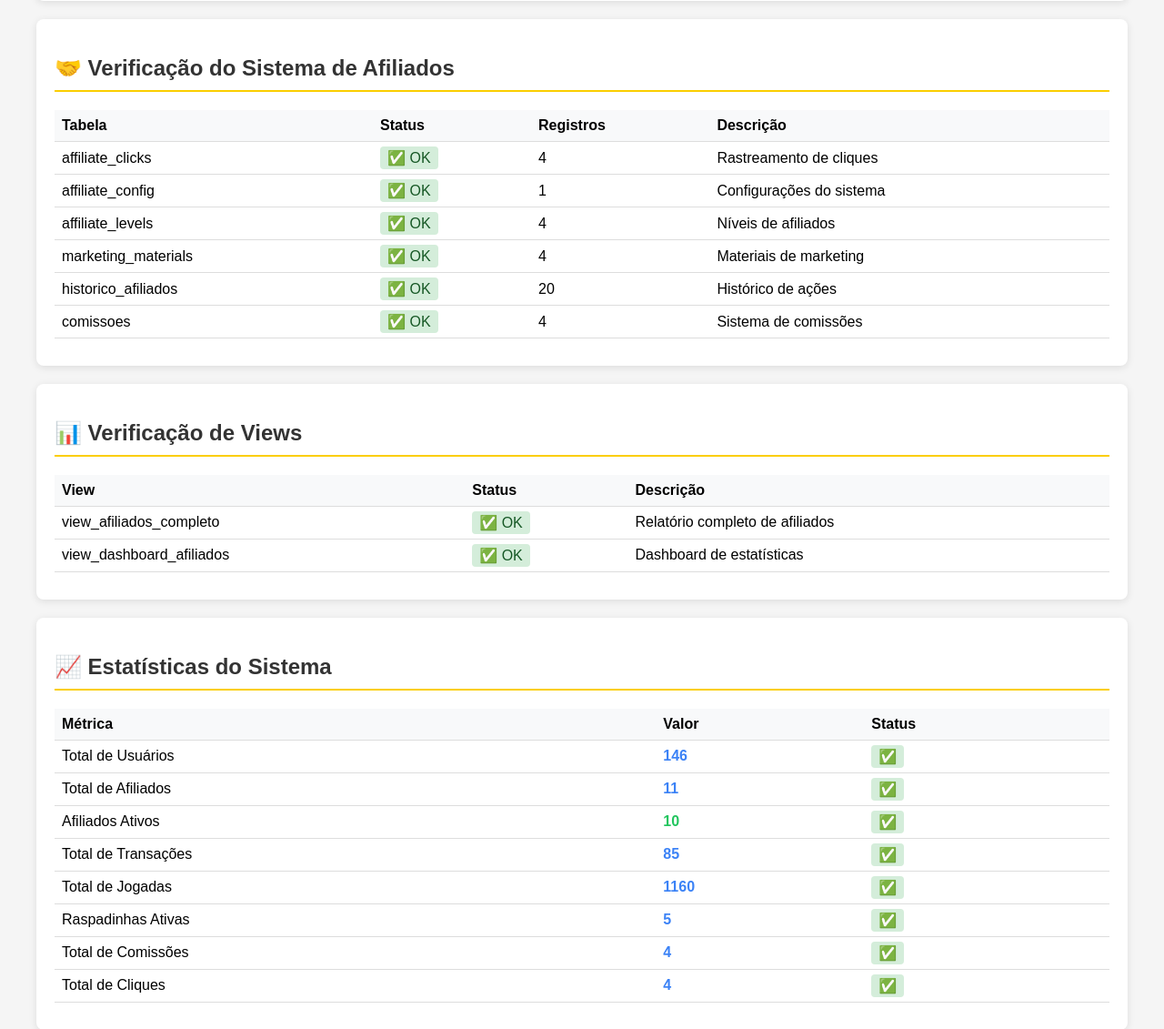
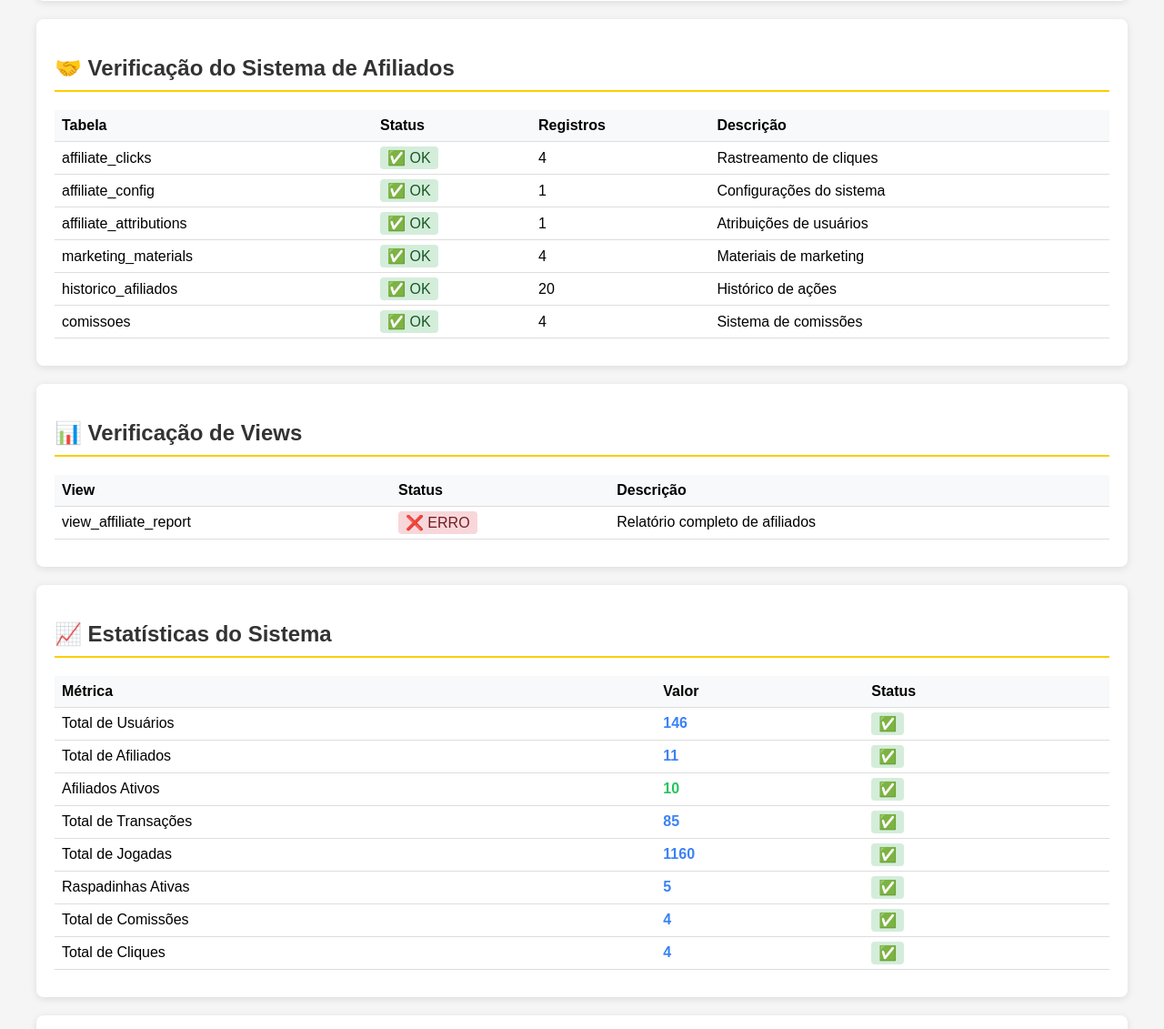
Before and after one commit to mamaefast-del/sistemacompleto, a PHP site: page /test_complete_system.php in a window 1280 px wide. Shown: the part 659-1790 px from the top of the page at 91% size. Run offline with PHP 8.4, Linux system fonts and the light colour scheme; data comes from the database, SQL or seed files in the repository; data that the repository does not hold is empty.

Commit message:
Atualizar Schema do Banco com Sistema de Afiliados

```diff
--- a/test_complete_system.php
+++ b/test_complete_system.php
@@ -61,7 +61,7 @@ try {
     $tables_afiliados = [
         'affiliate_clicks' => 'Rastreamento de cliques',
         'affiliate_config' => 'Configurações do sistema',
-        'affiliate_levels' => 'Níveis de afiliados',
+        'affiliate_attributions' => 'Atribuições de usuários',
         'marketing_materials' => 'Materiais de marketing',
         'historico_afiliados' => 'Histórico de ações',
         'comissoes' => 'Sistema de comissões'
@@ -86,8 +86,7 @@ try {
     echo "<h2>📊 Verificação de Views</h2>";
 
     $views = [
-        'view_afiliados_completo' => 'Relatório completo de afiliados',
-        'view_dashboard_afiliados' => 'Dashboard de estatísticas'
+        'view_affiliate_report' => 'Relatório completo de afiliados'
     ];
 
     echo "<table>";
@@ -208,16 +207,16 @@ try {
     echo "<h3>📱 Arquivos Principais:</h3>";
     echo "<ul>";
     echo "<li><code>admin_afiliados.php</code> - Painel administrativo de afiliados</li>";
-    echo "<li><code>painel_afiliado.php</code> - Dashboard do afiliado</li>";
+    echo "<li><code>afiliado.php</code> - Dashboard do afiliado</li>";
     echo "<li><code>webhook-pix.php</code> - Processamento automático de comissões</li>";
-    echo "<li><code>track_affiliate_click.php</code> - Rastreamento de cliques</li>";
+    echo "<li><code>includes/affiliate_tracker.php</code> - Rastreamento de cliques</li>";
     echo "</ul>";
 
     echo "<h3>💡 Dicas Importantes:</h3>";
     echo "<ul>";
     echo "<li>🔑 <strong>Login Admin:</strong> admin@gmail.com / senha: admin123</li>";
     echo "<li>🔗 <strong>Link de Afiliado Exemplo:</strong> /?codigo=AFIL001</li>";
-    echo "<li>📊 <strong>Usuário Afiliado:</strong> santzim (AFIL001) - 15% comissão</li>";
+    echo "<li>📊 <strong>Usuário Afiliado:</strong> afiliado@teste.com (AFIL001) - 15% comissão</li>";
     echo "<li>💰 <strong>Comissões:</strong> Nível 1: 10-15% | Nível 2: 5%</li>";
     echo "</ul>";
     echo "</div>";
```
Also changed, not shown: supabase/migrations/20250910103037_polished_cherry.sql (added).
